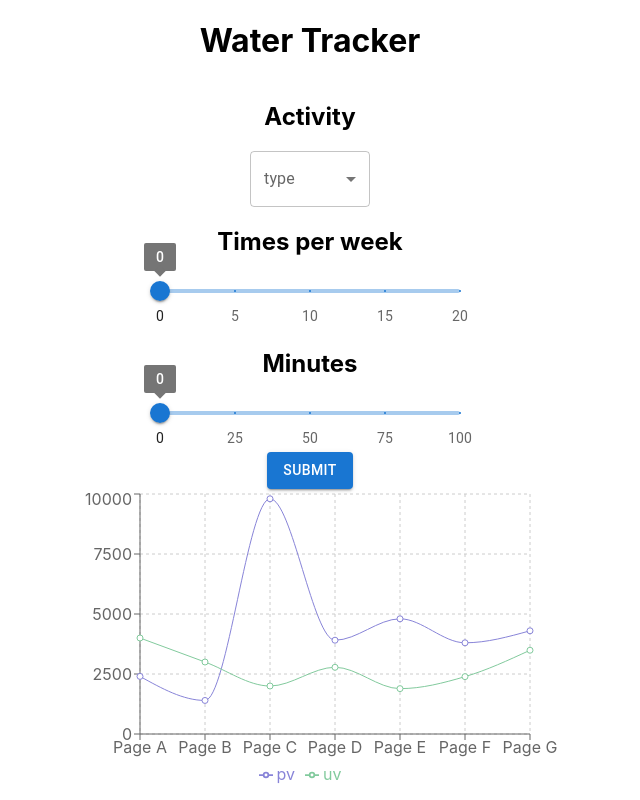
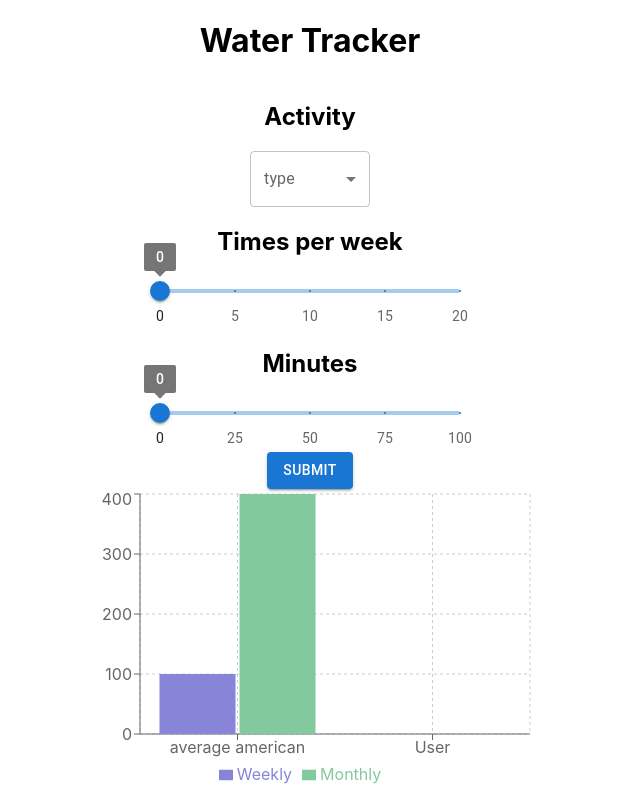
Before and after one commit to dwaynek24/water-tracker, a React (Create React App) app: page / in a window 1280 px wide. Shown: the whole page, without its empty margins (330-970 px from the left). Built offline with nearby package versions, Linux system fonts and the light colour scheme.

Commit message:
update chart

```diff
--- a/src/App.js
+++ b/src/App.js
@@ -3,13 +3,15 @@ import './App.css';
 import Header from './components/Header';
 import InputForm from './components/InputForm'
 import Chart from './components/Chart';
+import Chart2 from './components/Chart2';
 
 function App() {
   return (
     <div className="App">
      <Header />
      <InputForm />
-     <Chart />
+
+     <Chart2 />
     </div>
   );
 }
--- /dev/null
+++ b/src/components/Chart2.js
@@ -0,0 +1,51 @@
+
+import React from "react";
+import {
+  BarChart,
+  Bar,
+  XAxis,
+  YAxis,
+  CartesianGrid,
+  Tooltip,
+  Legend
+} from "recharts";
+
+const data = [
+  {
+    name: "average american",
+    Weekly: 100,
+    Monthly: 400,
+
+  },
+  {
+    name: "User",
+    Weekly: 0,
+    Monthly: 0,
+
+  }
+
+];
+
+export default function Chart2() {
+  return (
+    <BarChart
+      width={500}
+      height={300}
+      data={data}
+      margin={{
+        top: 5,
+        right: 30,
+        left: 20,
+        bottom: 5
+      }}
+    >
+      <CartesianGrid strokeDasharray="3 3" />
+      <XAxis dataKey="name" />
+      <YAxis />
+      <Tooltip />
+      <Legend />
+      <Bar dataKey="Weekly" fill="#8884d8" />
+      <Bar dataKey="Monthly" fill="#82ca9d" />
+    </BarChart>
+  );
+}
```
